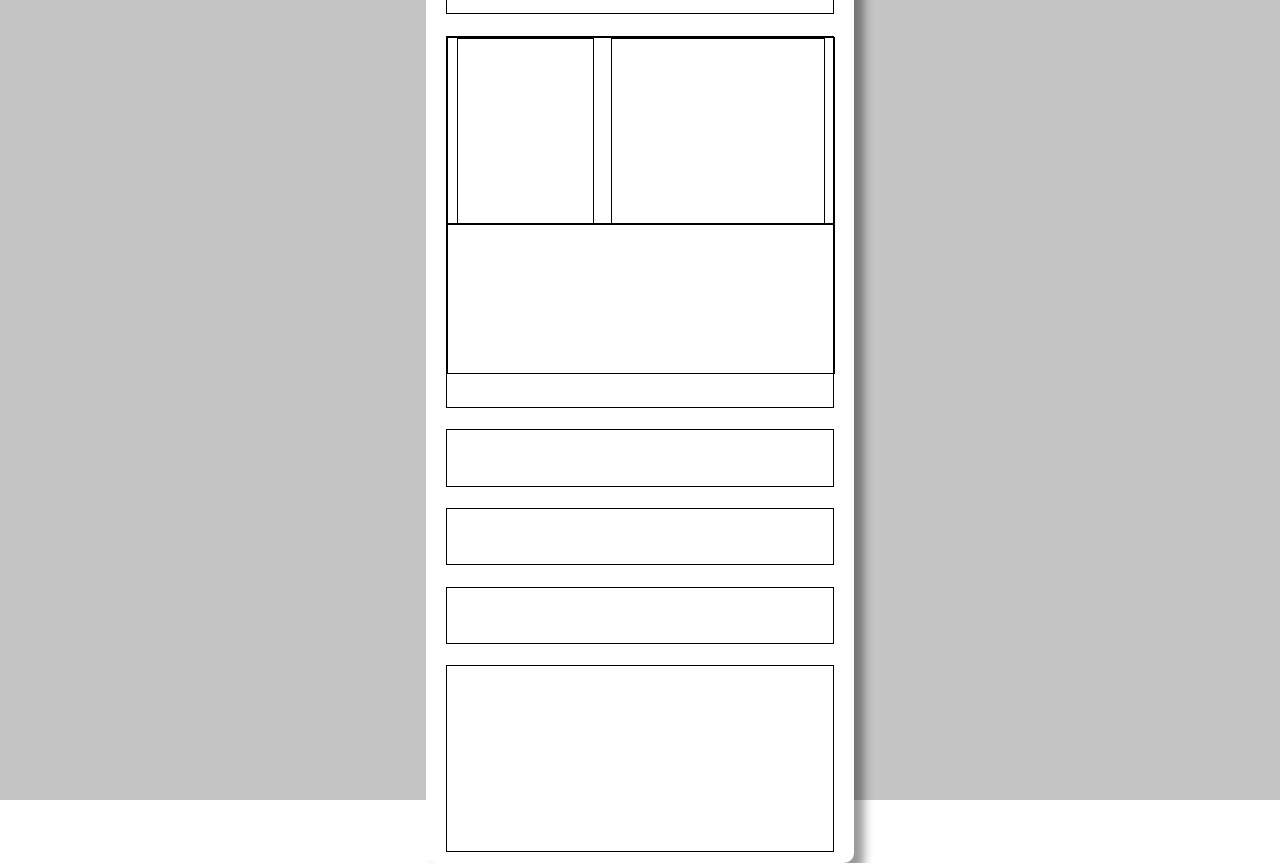
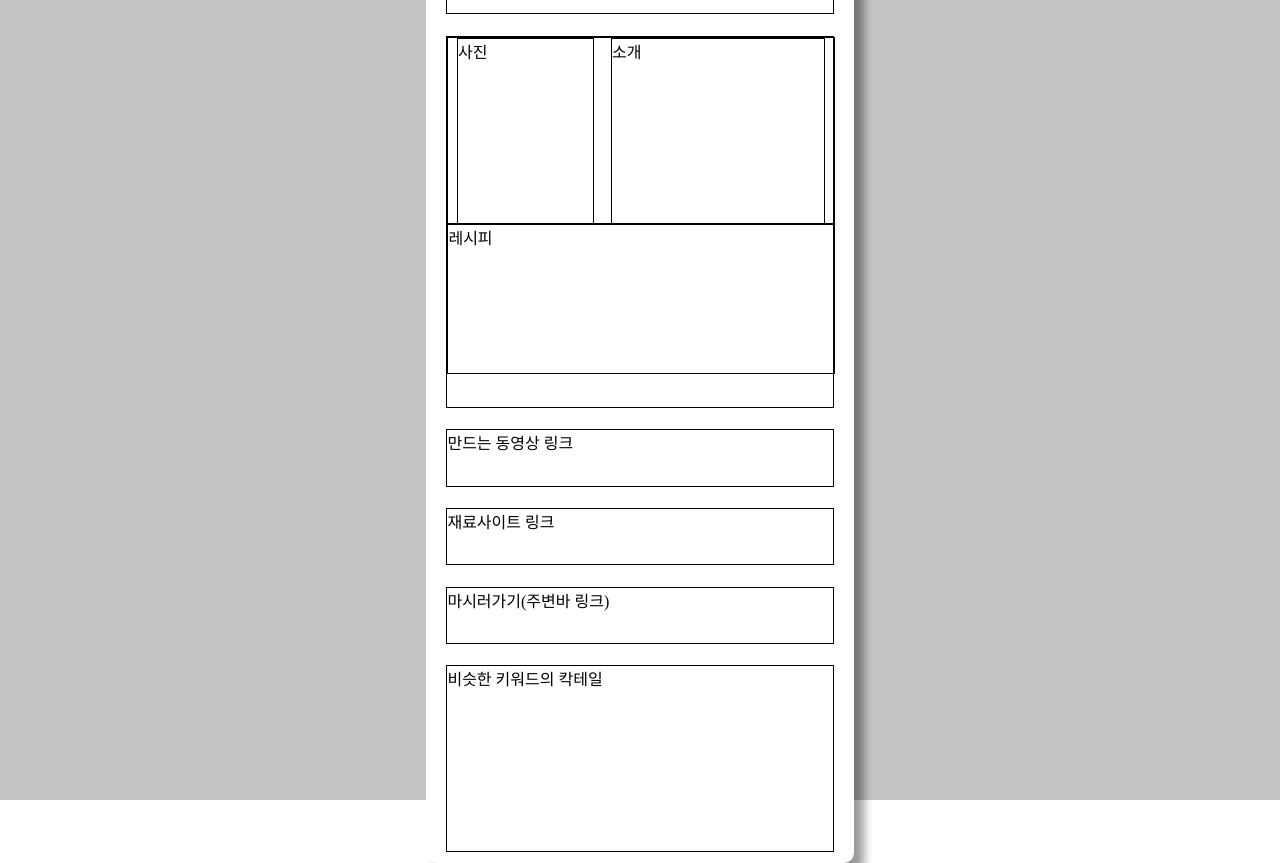
Before and after one commit to Lsohee/cocktail_mobile_17_220405, a plain HTML site: page index.html in a window 1280 px wide. Drawn offline with Linux system fonts and the light colour scheme.

Commit message:
내용물 구분 다했다 구조는 일단 완성

```diff
--- a/index.html
+++ b/index.html
@@ -18,22 +18,40 @@
       <div>
         <div>
 
-          <div></div>
-          <div></div>
+          <div>
+            사진
+          </div>
+
+          <div>
+            소개
+          </div>
 
 
         </div>
 
 
-        <div></div>
+        <div>
+          레시피
+        </div>
 
       </div>
 
 
-      <div></div>
-      <div></div>
-      <div></div>
-      <div></div>
+      <div>
+        만드는 동영상 링크
+      </div>
+
+      <div>
+        재료사이트 링크
+      </div>
+
+      <div>
+        마시러가기(주변바 링크)
+      </div>
+
+      <div>
+        비슷한 키워드의 칵테일
+      </div>
 
 
     </div>
```
